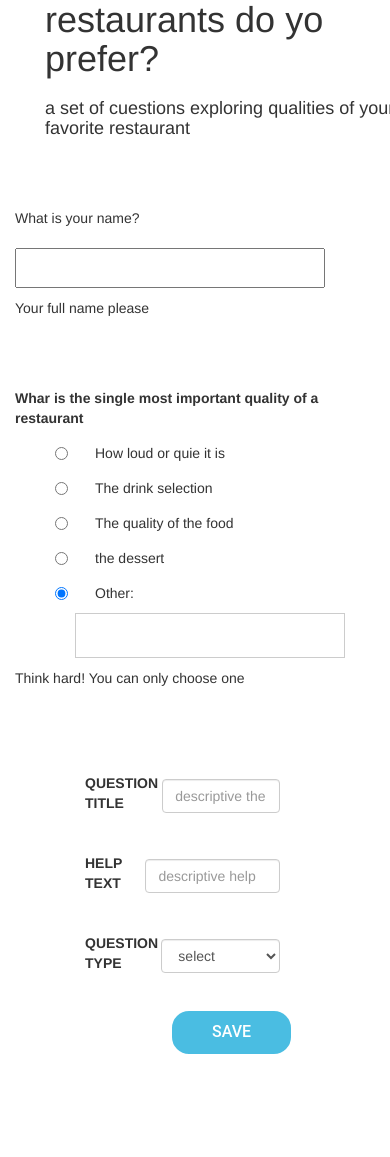
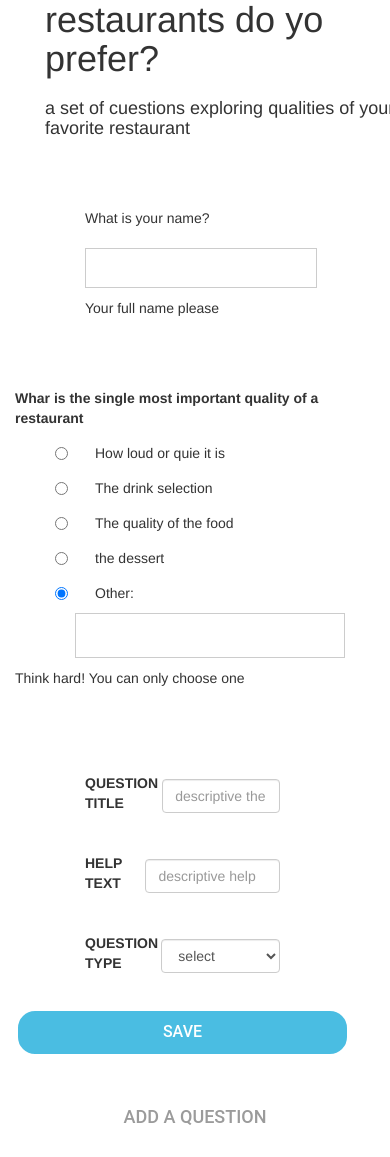
Before and after one commit to brunoliu01/formidable, a PHP site: page /index.html in a window 390 px wide. Shown: the part 291-1448 px from the top of the page. Before the commit the page ends 1345 px from the top, so only its background shows below. Run offline with PHP 8.4, Linux system fonts and the light colour scheme.

Commit message:
avances edit-page

```diff
--- a/estilos.css
+++ b/estilos.css
@@ -47,7 +47,8 @@ h3{
 .text-name{
 	padding-bottom:10px;
 	padding-top:20px;
-	margin-right:50px;
+	margin-left:70px;
+
 }
 
 .full-name-please{
@@ -55,10 +56,11 @@ h3{
 }
 
 .input-name{
-	width: 100%;
+	width: 80%;
 	height:40px;
 	margin-top: 10px;
 	padding-top: 10px 40px;
+	border: 1px solid #ccc;
 }
 
 .most-important{
@@ -126,9 +128,18 @@ h3{
     border: solid;
 }
 
-@media screen and (max-width: 768px)
-estilo.css:276
-.form-save .form-group {
-    align-items: flex-start;
-    flex-direction: column;
+@media screen and (max-width: 480px)
+{
+.save {
+    width: 100%;
+    margin:auto;
 }
+}
+
+h4 {
+    color: #9b9b9b;
+    font-family: 'Roboto', sans-serif;
+    font-weight: 500;
+    text-align: center;
+    margin-bottom: 30px;
+}
--- a/index.html
+++ b/index.html
@@ -51,7 +51,7 @@
   </div>
   <div class="text-name container">
   			<div class="row">
-  					<div class="col-xs-12 col-md-8 col-lg-8">
+  					<div class="col-xs-12 col-sm-12 col-md-12 col-lg-12">
   						<P>What is your name?</P>
   						<input class="input-name" type="text" name="nombre">
   						<p class="full-name-please">Your full name please</p>
@@ -120,5 +120,14 @@
              </div>
          </div>
     </div>
+    <div class="container">
+        <div class="row">
+            <div class="footer">
+                <div class="col-xs-12 col-sm-12 col-md-12 col-lg-12">
+                  <h4>ADD A QUESTION</h4>
+                </div>
+            </div>
+        </div>
+    </div>
   </body>
 </html>
```
Also changed, not shown: img/burger-regular.png (added), img/checkboxes-regular.png (added), img/multiple-regular.png (added), img/paragraph-regular.png (added), img/singleLine-regular.png (added).
